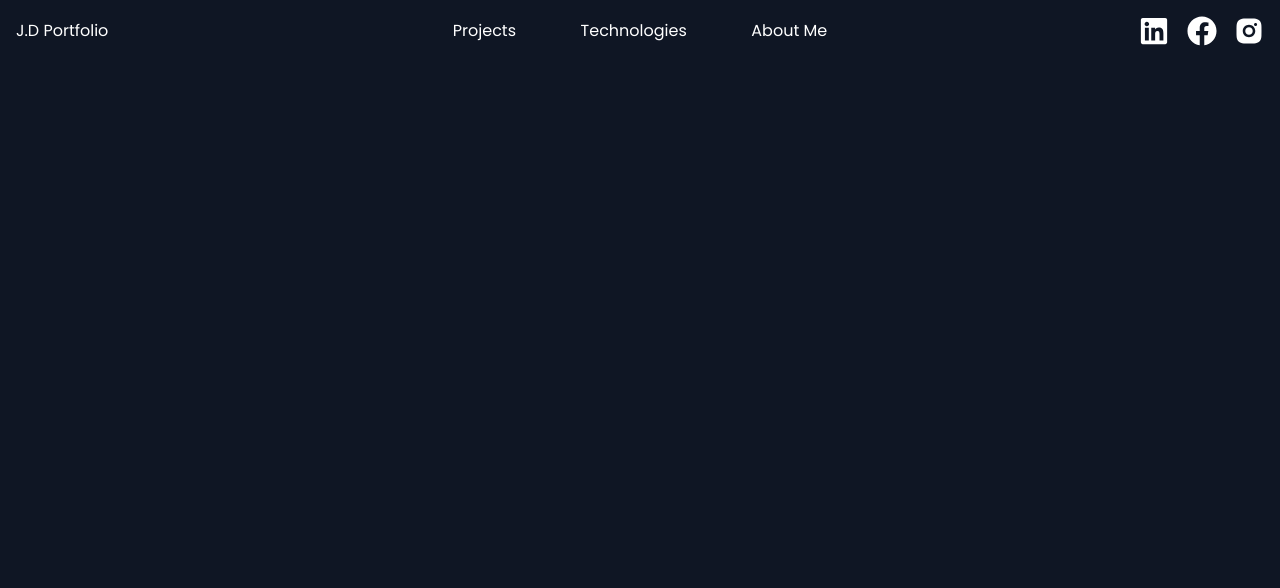
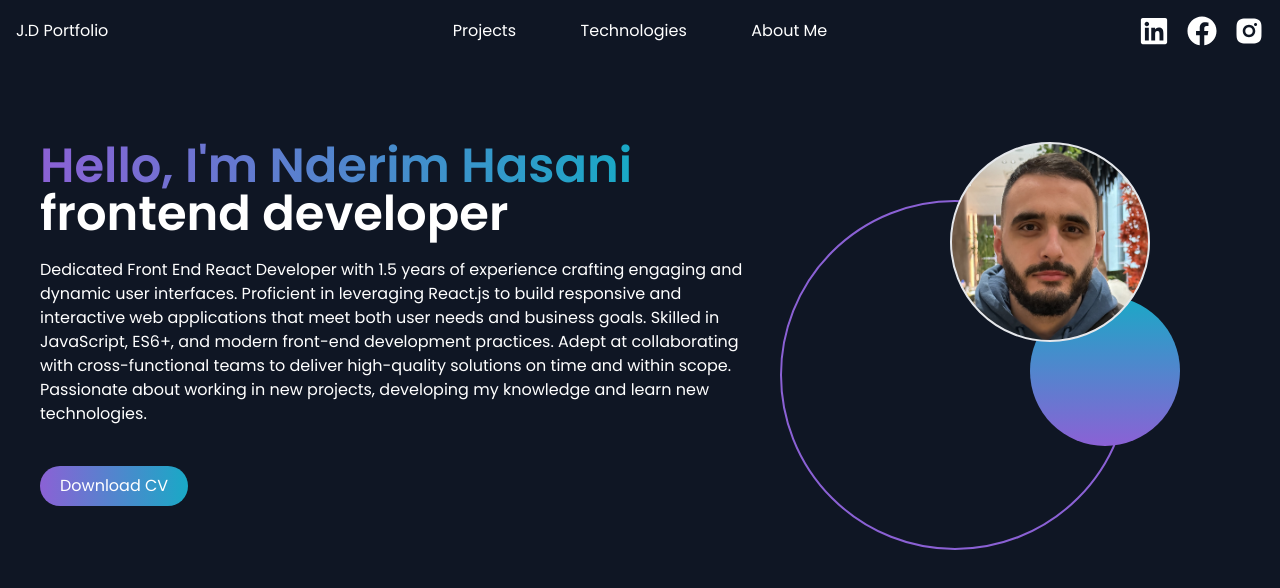
Before and after one commit to Nderim45/portfolio, a React (Vite) app: page / in a window 1280 px wide. Shown: the top 588 px of the page. Built offline with nearby package versions, Linux system fonts and the light colour scheme.

Commit message:
Added Hero to Home page

```diff
--- /dev/null
+++ b/src/components/Hero.jsx
@@ -0,0 +1,36 @@
+import React from "react";
+
+const Hero = () => {
+  return (
+    <div className="w-full max-w-[1640px] mx-auto mt-20 px-10 flex flex-col-reverse lg:flex-row-reverse ">
+      <div className="lg:w-[40%] mt-20 lg:mt-0 z-0 flex justify-center">
+        <div className="w-[350px] h-[350px] border-2 border-[#8b61d5] absolute rounded-full right-60 lg:right-[150px] lg:top-[200px]"></div>
+        <div className="w-[150px] h-[150px] absolute bg-gradient-to-t from-[#8b61d5] to-[#19a9c6] rounded-full right-36 mt-24 lg:right-[100px] lg:top-[200px]"></div>
+        <div className="bg-[url('/src/assets/hero.png')] bg-cover w-[200px] h-[200px] border-2 absolute rounded-full right-52 lg:right-[130px] z-10"></div>
+      </div>
+      <div className="lg:w-[60%] z-100">
+        <h1 className="text-5xl font-semibold bg-gradient-to-r from-[#8b61d5] to-[#19a9c6] inline-block text-transparent bg-clip-text">
+          Hello, I'm Nderim Hasani
+        </h1>
+        <h1 className="text-5xl font-semibold">frontend developer</h1>
+        <p className="mt-5">
+          Dedicated Front End React Developer with 1.5 years of experience
+          crafting engaging and dynamic user interfaces. Proficient in
+          leveraging React.js to build responsive and interactive web
+          applications that meet both user needs and business goals. Skilled in
+          JavaScript, ES6+, and modern front-end development practices. Adept at
+          collaborating with cross-functional teams to deliver high-quality
+          solutions on time and within scope. Passionate about working in new
+          projects, developing my knowledge and learn new technologies.
+        </p>
+        <div className="mt-10">
+          <button className="px-5 py-2 rounded-full bg-gradient-to-r from-[#8b61d5] to-[#19a9c6]">
+            Download CV
+          </button>
+        </div>
+      </div>
+    </div>
+  );
+};
+
+export default Hero;
--- a/src/components/shared/Navbar.jsx
+++ b/src/components/shared/Navbar.jsx
@@ -5,15 +5,15 @@ import { RiInstagramFill } from "react-icons/ri";
 const Navbar = () => {
   return (
     <div className="w-full max-w-[1640px] mx-auto flex justify-between items-center p-4">
-      <div className="w-[10%] flex items-center">
+      <div className="w-[50%] sm:w-[15%] lg:w-[10%] flex items-center">
         <h1>J.D Portfolio</h1>
       </div>
-      <div className="w-[30%] hidden sm:flex justify-between items-center">
+      <div className="w-[50%] lg:w-[30%] hidden sm:flex justify-between items-center">
         <h1>Projects</h1>
         <h1>Technologies</h1>
         <h1>About Me</h1>
       </div>
-      <div className="w-[10%] flex justify-between items-center">
+      <div className="w-[30%] sm:w-[15%] lg:w-[10%] flex justify-between items-center">
         <FaLinkedin fontSize={30} />
         <FaFacebook fontSize={30} />
         <RiInstagramFill fontSize={30} />
--- a/src/pages/Home.jsx
+++ b/src/pages/Home.jsx
@@ -1,10 +1,12 @@
 import React from "react";
 import Navbar from "../components/shared/Navbar";
+import Hero from "../components/Hero";
 
 const Home = () => {
   return (
-    <div className="flex">
+    <div className="flex-col">
       <Navbar />
+      <Hero />
     </div>
   );
 };
```
Also changed, not shown: src/assets/hero.png (added), src/assets/pexels-foteros-783745.jpg (added).
